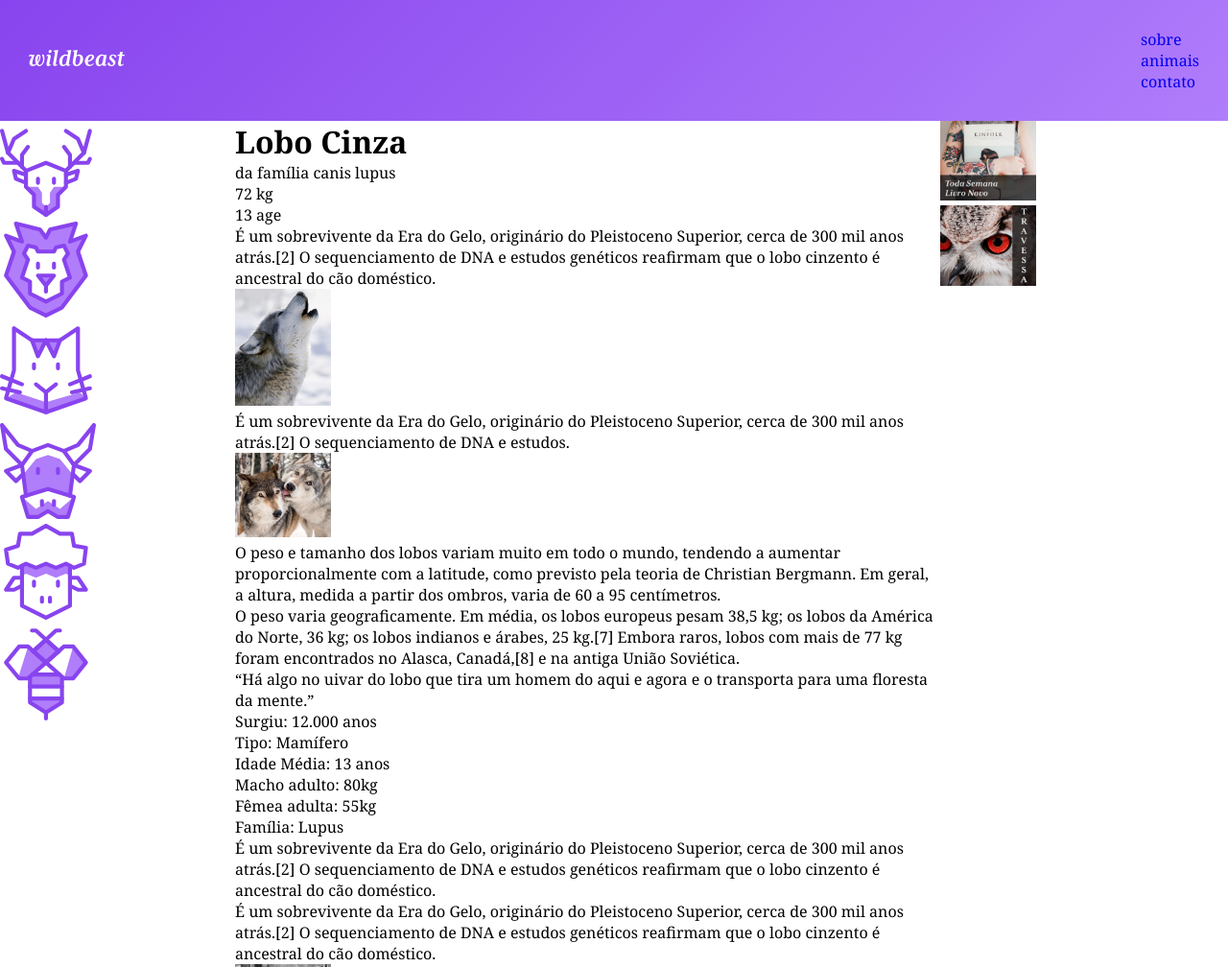
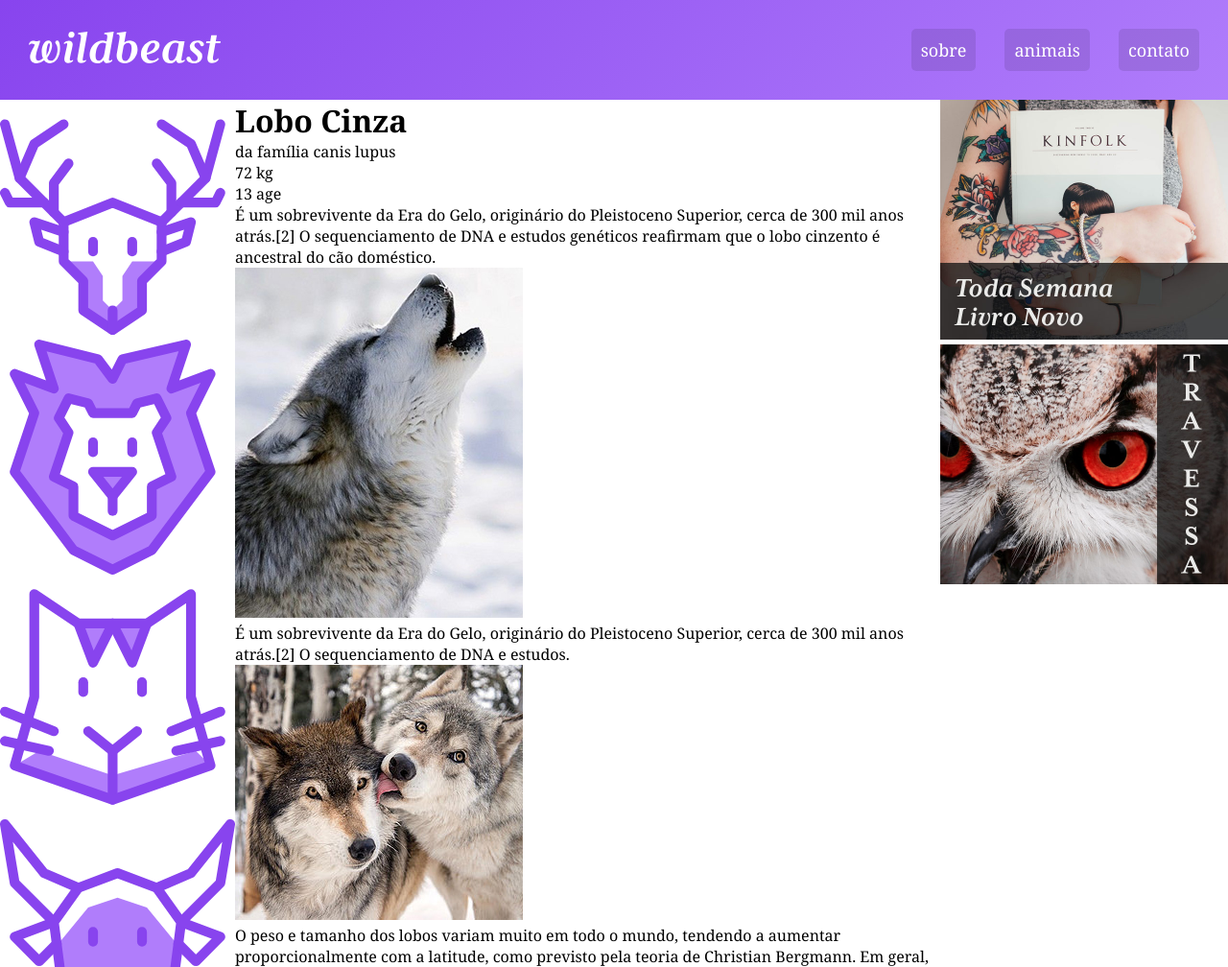
Before and after one commit to fernandomazola-student/Origamid-Curso-GridLayout, a plain HTML site: page index.html in a window 1280 px wide. Shown: the top 1008 px of the page at 96% size. Drawn offline with Linux system fonts and the light colour scheme; a web font is replaced by a local one.

Commit message:
Header estilizado

```diff
--- a/scss/components/_reset.scss
+++ b/scss/components/_reset.scss
@@ -18,5 +18,5 @@ ul{
 }
 
 img{
-    max-width: 100px;
+    max-width: 100%;
 }
--- a/scss/style.scss
+++ b/scss/style.scss
@@ -18,10 +18,34 @@
         background: linear-gradient(135deg, #8844ee, #B07DFB);
         padding: 30px;
         align-items: center;
+        .logo{
+            max-width: 200px;
+        }
+        nav {
+            ul{
+            display: flex;
+            flex-wrap: wrap;
+            }
+            li + li{
+                margin-left: 30px;
+            }
+            a{
+                display: block;
+                padding: 10px;
+                color: white;
+                font-size: 1.125em;
+                background: rgba(0, 0,0, .1);
+                border-radius:5px;
+                transition: 0.1s;
+                &:hover{
+                    background: rgba(0, 0,0, .5)
+                }
+            }
+        }
     }
 
     .sidenav{
-     grid-area: sidenav;
+
     }
 
     .content{
```
Also changed, not shown: css/style.css, 1 other file.
